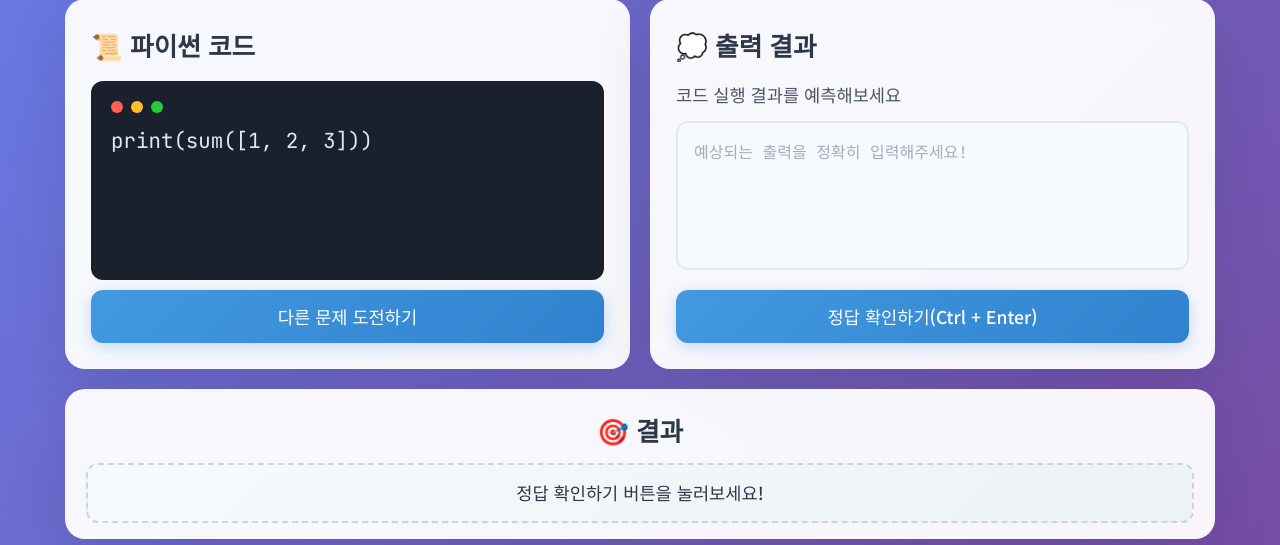
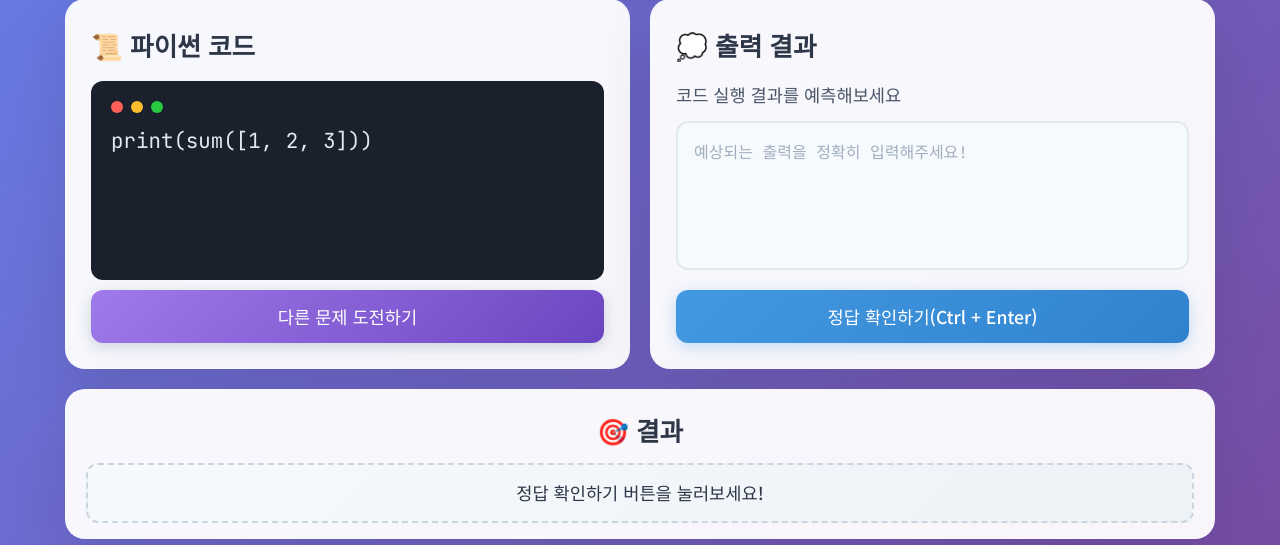
Before and after one commit to jingiru/py_review_test, a Flask app: page / in a window 1280 px wide. Shown: the part 206-751 px from the top of the page. Run offline with Flask 3, Linux system fonts and the light colour scheme.

Commit message:
next 버튼 디자인 변경

```diff
--- a/app.py
+++ b/app.py
@@ -36,7 +36,7 @@ questions = [
         "output": "AAA"
     },
     {
-        "code": 'print("1\\n2\\n3")',
+        "code": 'print(1)\nprint(2)\nprint(3)',
         "output": "1\n2\n3"
     },
     {
--- a/static/styles.css
+++ b/static/styles.css
@@ -195,8 +195,8 @@ main {
 }
 
 /* ===== 버튼 ===== */
-.btn {
-    background: linear-gradient(135deg, #4299e1, #3182ce);
+.btn-next,
+.btn-check {
     color: white;
     border: none;
     padding: 14px 32px;
@@ -205,19 +205,44 @@ main {
     border-radius: 12px;
     cursor: pointer;
     transition: all 0.3s ease;
-    box-shadow: 0 4px 15px rgba(66, 153, 225, 0.3);
     font-family: 'Noto Sans KR', sans-serif;
 }
 
-.btn:hover {
+
+/* ===== 다른 문제 도전 버튼 디자인 ===== */
+.btn-next {
+    background: linear-gradient(135deg, #9f7aea, #6b46c1);
+    box-shadow: 0 4px 15px rgba(113, 128, 150, 0.3);
+}
+
+.btn-next:hover {
+    transform: translateY(-2px);
+    background: linear-gradient(135deg, #805ad5, #553c9a);
+    box-shadow: 0 8px 25px rgba(113, 128, 150, 0.4);
+}
+
+.btn-next:active {
+    transform: translateY(0);
+}
+
+
+/* ===== 정답 확인 버튼 디자인 ===== */
+.btn-check {
+    background: linear-gradient(135deg, #4299e1, #3182ce);
+    box-shadow: 0 4px 15px rgba(66, 153, 225, 0.3);
+}
+
+.btn-check:hover {
     transform: translateY(-2px);
     box-shadow: 0 8px 25px rgba(66, 153, 225, 0.4);
     background: linear-gradient(135deg, #3182ce, #2c5aa0);
 }
 
-.btn:active {
+.btn-check:active {
     transform: translateY(0);
 }
+
+
 
 /* ===== 결과 영역 ===== */
 .result-section {
--- a/templates/index.html
+++ b/templates/index.html
@@ -25,7 +25,7 @@
                         </div>
                         <pre id="python-code">{{ code }}</pre>
                     </div>
-                    <button id="next-question" class="btn" style="margin-top: 10px;">다른 문제 도전하기</button>
+                    <button id="next-question" class="btn-next" style="margin-top: 10px;">다른 문제 도전하기</button>
 
                 </section>
 
@@ -35,7 +35,7 @@
                         <label for="user-answer" class="input-label">코드 실행 결과를 예측해보세요</label>
                         <textarea id="user-answer" placeholder="예상되는 출력을 정확히 입력해주세요!"></textarea>
                     </div>
-                    <button id="check-answer" class="btn">정답 확인하기(Ctrl + Enter)</button>
+                    <button id="check-answer" class="btn-check">정답 확인하기(Ctrl + Enter)</button>
                 </section>
             </div>
 
```
